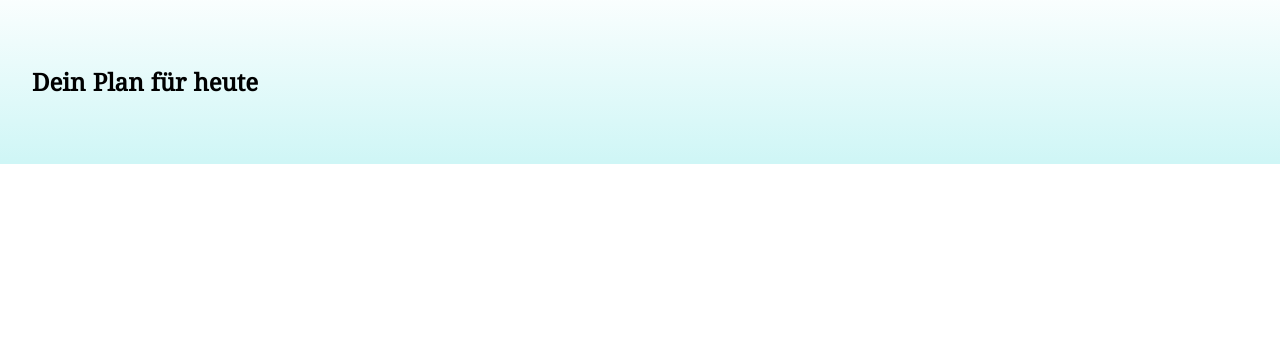
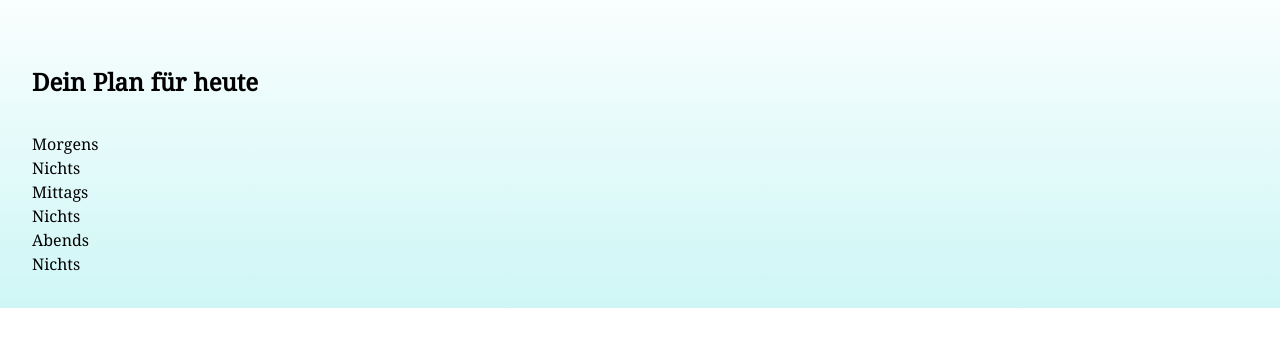
Before and after one commit to EricHier/WirVsVirusTagesplaner, a Nuxt app: page /plan in a window 1280 px wide. Shown: the top 346 px of the page. Built offline with nearby package versions, Linux system fonts and the light colour scheme.

Commit message:
Show categories with time of day

```diff
--- a/pages/plan.vue
+++ b/pages/plan.vue
@@ -1,6 +1,21 @@
 <template>
   <div class="container p-8 background">
     <h1 class="title my-8">Dein Plan für heute</h1>
+    <div>
+      <h2>Morgens</h2>
+      <p v-if="categoryIds[0]">{{categoryIds[0]}}</p>
+      <p v-else>Nichts</p>
+    </div>
+    <div>
+      <h2>Mittags</h2>
+      <p v-if="categoryIds[1]">{{categoryIds[1]}}</p>
+      <p v-else>Nichts</p>
+    </div>
+    <div>
+      <h2>Abends</h2>
+      <p v-if="categoryIds[2]">{{categoryIds[2]}}</p>
+      <p v-else>Nichts</p>
+    </div>
   </div>
 </template>
 <script>
@@ -11,7 +26,7 @@ export default {
     }
   },
   created() {
-    console.log(this.$route.query.categoryIds);
+    this.categoryIds = this.$route.query?.categoryIds || [];
   }
 }
 </script>
```
